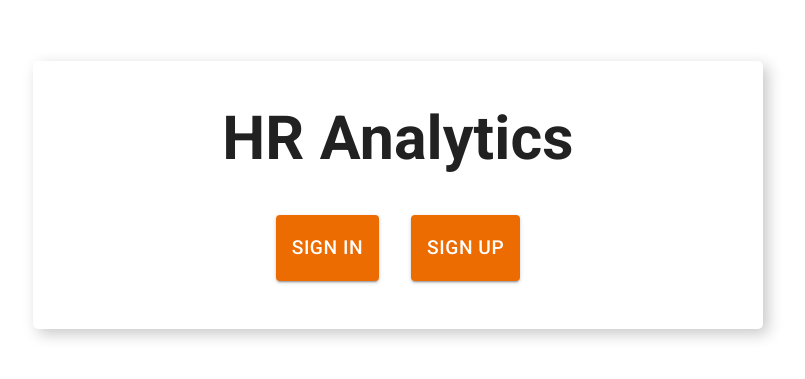
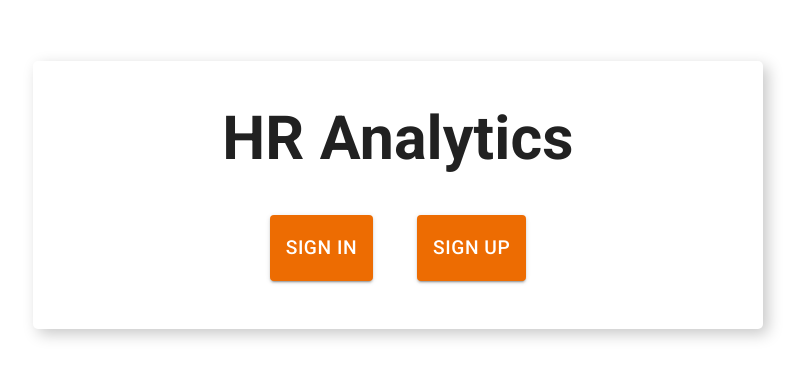
Before and after one commit to MuGen9/hr-dashboard, a React (Create React App) app in the folder frontend/: page / in a window 1280 px wide. Shown: the part 205-584 px from the top of the page, without its empty margins (242-1047 px from the left). Built offline with nearby package versions, Linux system fonts and the light colour scheme.

Commit message:
stack spacing

```diff
--- a/frontend/src/views/main/Main.tsx
+++ b/frontend/src/views/main/Main.tsx
@@ -18,7 +18,11 @@ const MainView = () => {
           HR <br className="hide" />
           Analytics
         </h1>
-        <Stack direction={{ xs: 'column', sm: 'row' }} justifyContent="center">
+        <Stack
+          direction={{ xs: 'column', sm: 'row' }}
+          justifyContent="center"
+          spacing={1.5}
+        >
           <Link to={appRoutes.signIn}>
             <Button
               color="warning"
```
